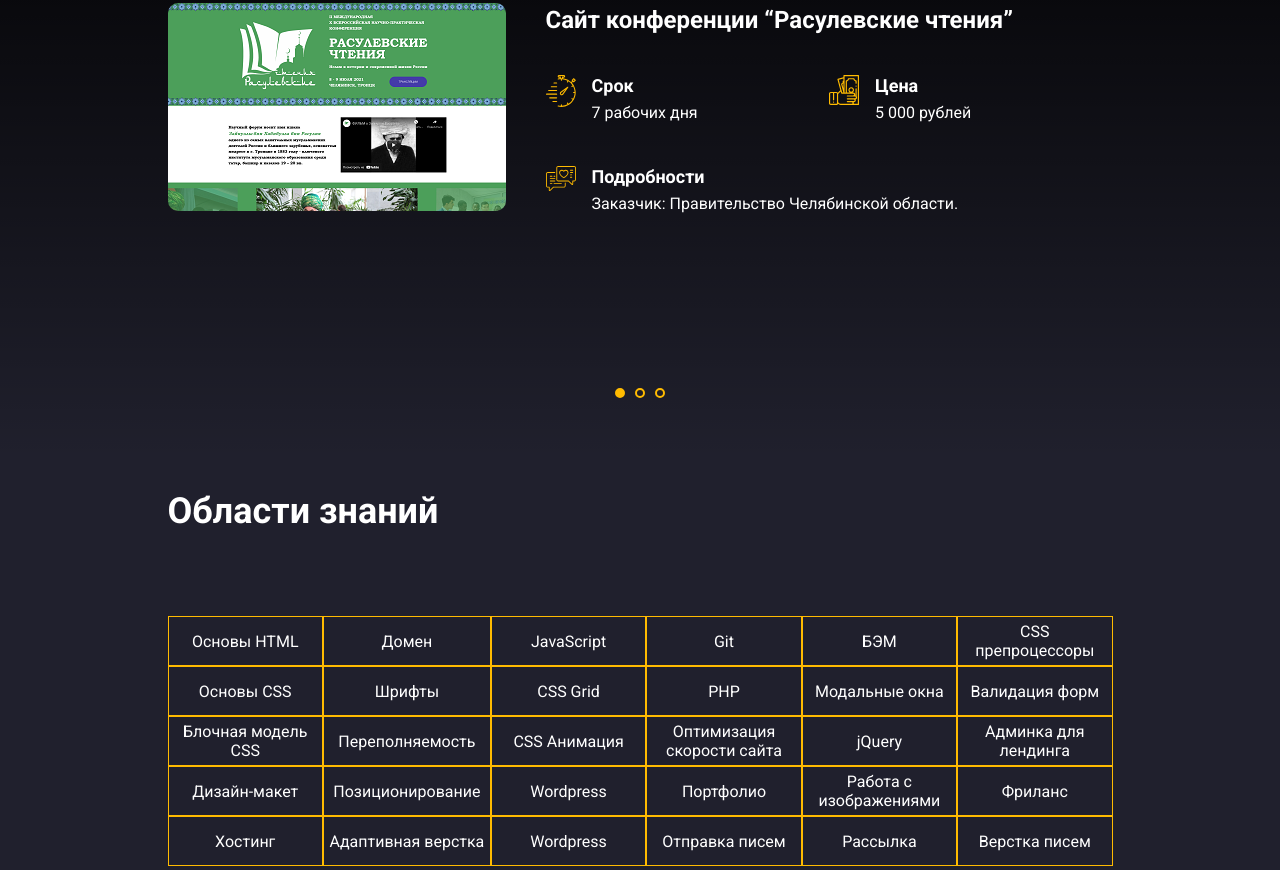
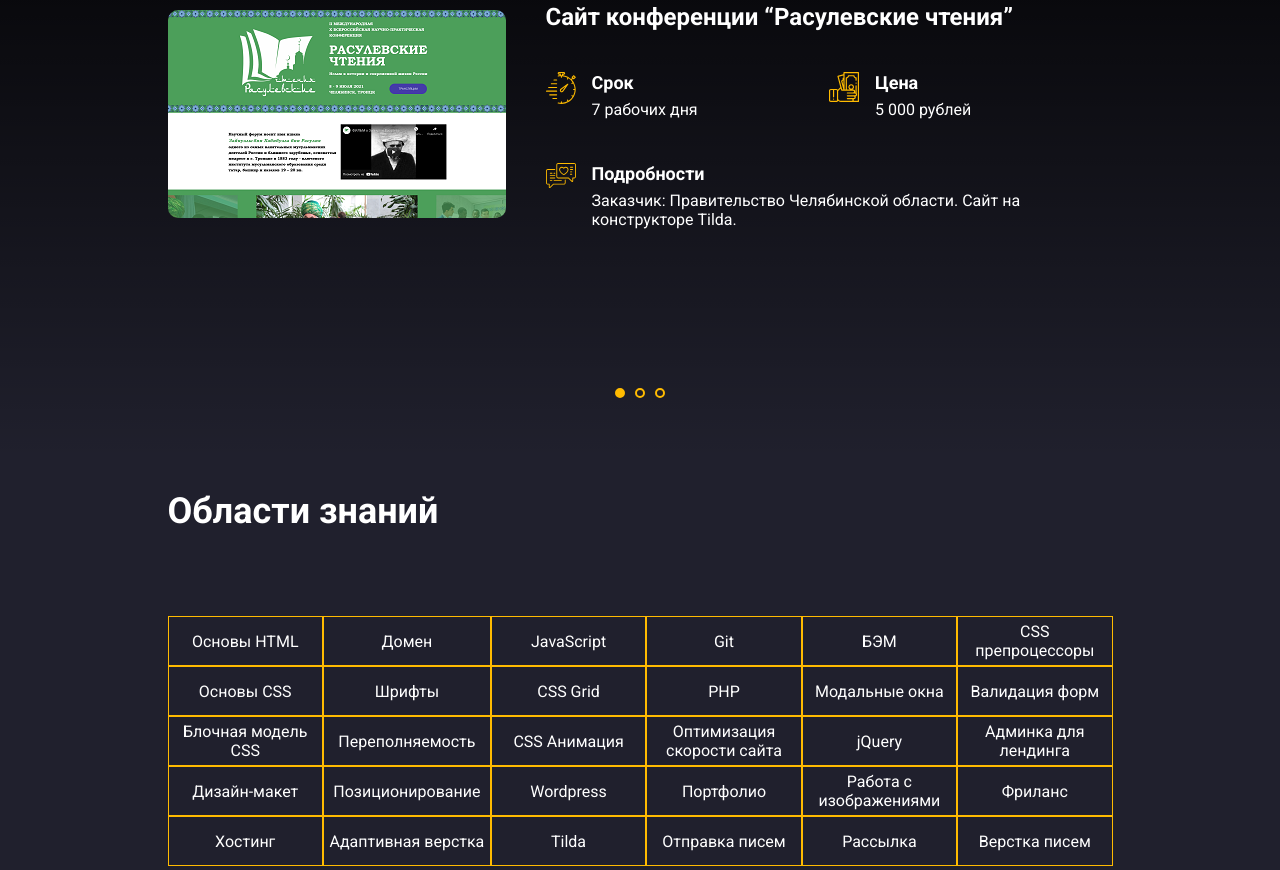
Before and after one commit to MaximBuryak11/freelance, a plain HTML site: page index.html in a window 1280 px wide. Shown: the part 1716-2586 px from the top of the page. Drawn offline with Linux system fonts and the light colour scheme.

Commit message:
Update index.html

```diff
--- a/index.html
+++ b/index.html
@@ -128,7 +128,7 @@
                     <img src="img\projects\feedback-icon.svg" alt="Отзыв клиента" class="project-icon">
                     <div class="project-description">
                       <h4 class="project-subtitle">Подробности</h4>
-                      <p class="project-paragraph">Заказчик: Правительство Челябинской области.
+                      <p class="project-paragraph">Заказчик: Правительство Челябинской области. Сайт на конструкторе Tilda.
                       </p>
                     </div>
                   </div>
@@ -190,7 +190,7 @@
                   <img src="img\projects\cost-icon.svg" alt="Цена" class="project-icon">
                   <div class="project-description">
                     <h4 class="project-subtitle">Цена</h4>
-                    <p class="project-paragraph">учеьный</p>
+                    <p class="project-paragraph">учебный</p>
                   </div>
                 </div>
                 <!-- /.project-cost -->
@@ -254,7 +254,7 @@
         <div class="lang-table">
           <div class="item item-1">Хостинг</div>
           <div class="item item-2">Адаптивная верстка</div>
-          <div class="item item-3">Wordpress</div>
+          <div class="item item-3">Tilda</div>
           <div class="item item-4">Отправка писем</div>
           <div class="item item-5">Рассылка</div>
           <div class="item item-5">Верстка писем</div>
```
